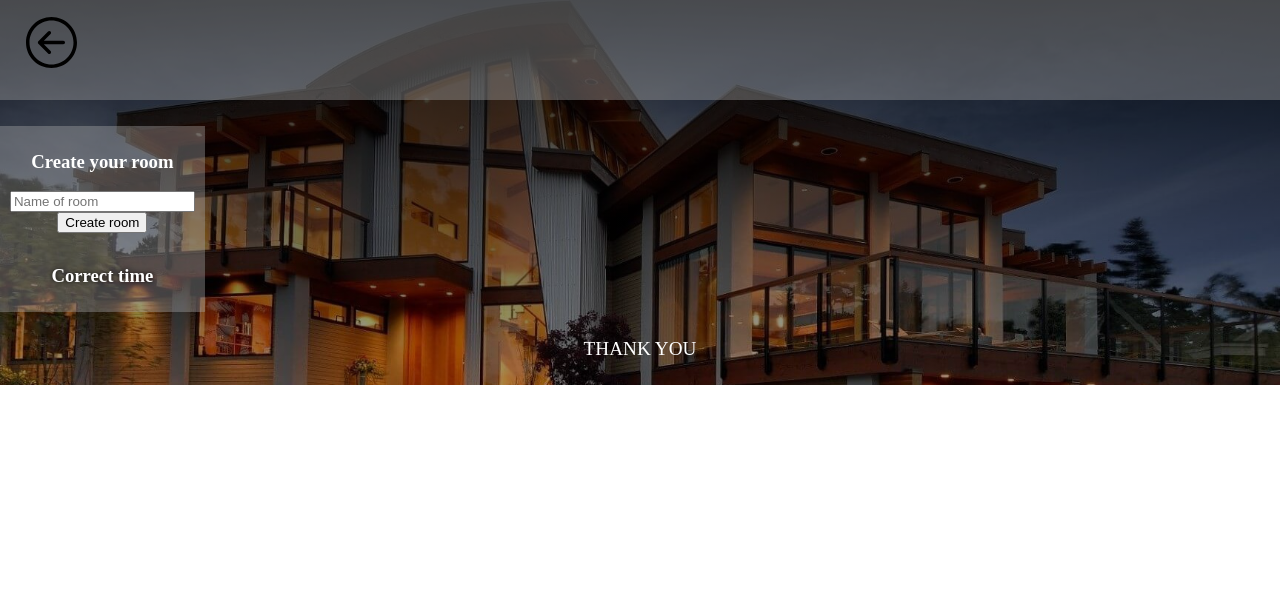
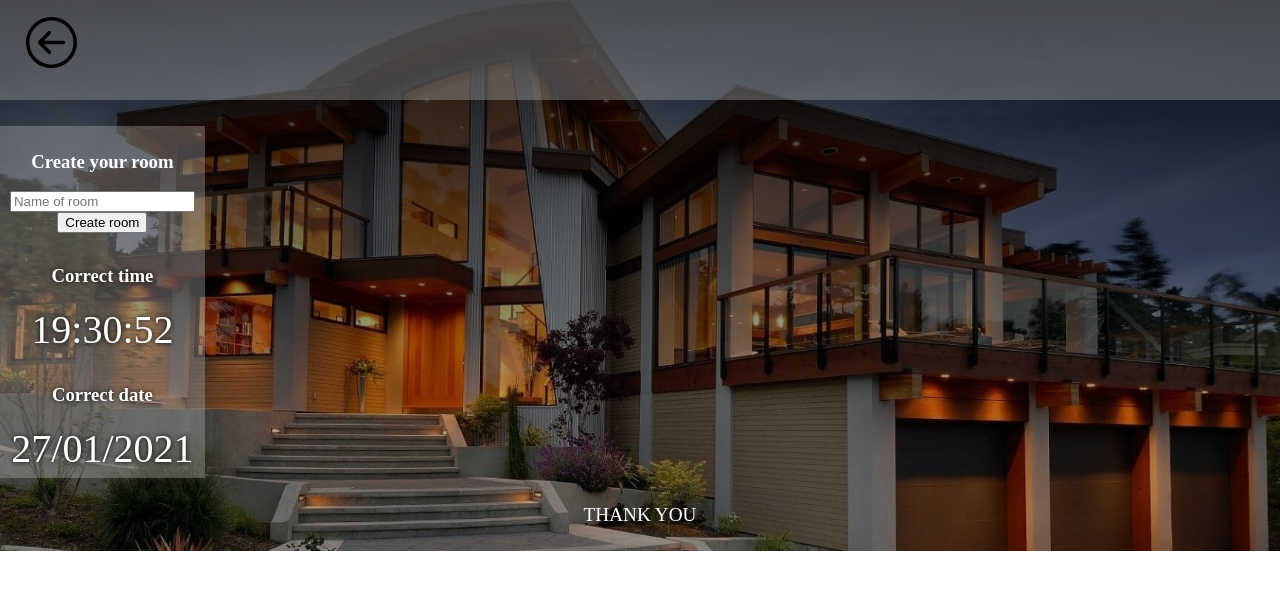
Before and after one commit to RuKatya/Project_House, a website: page house/Public/rooms.html in a window 1280 px wide. Drawn offline with Linux system fonts and the light colour scheme.

Commit message:
create time & date

```diff
--- a/house/Public/rooms.html
+++ b/house/Public/rooms.html
@@ -23,7 +23,12 @@
 
         <div class="correctTime">
             <h3>Correct time</h3>
-            <div id="correctTime" onload="getDate()"></div>
+            <div id="correctTime" onload="getTime()"></div>
+        </div>
+
+        <div class="correctDate">
+            <h3>Correct date</h3>
+            <div id="correctDate" onload="getDate()"></div>
         </div>
 
 
@@ -96,19 +101,44 @@
         </footer>
     </div>
     <script>
-        function getDate() {
-            var date = new Date();
-            var hours = date.getHours();
-            var minutes = date.getMinutes();
-            var seconds = date.getSeconds();
-            //По надобности условие ниже повторить с minutes и hours
+        //---------Correct time-----//
+        function getTime() {
+            let date = new Date();
+            let hours = date.getHours();
+            let minutes = date.getMinutes();
+            let seconds = date.getSeconds();
             if (seconds < 10) {
                 seconds = '0' + seconds;
+            } else if (minutes < 10) {
+                minutes = '0' + minutes;
             }
-            document.getElementById('hourAndDate').innerHTML = hours + ':' + minutes + ':' + seconds;
+
+            let time = `${hours}:${minutes}:${seconds}`;
+            document.getElementById('correctTime').innerHTML = time;
         }
-        setInterval(getDate, 0);
+        setInterval(getTime, 0);
 
+        //-----------Correct Date---------//
+        function getDate() {
+            let date = new Date();
+            let day = date.getDate();
+            let month = date.getMonth() + 1;
+            let year = date.getFullYear()
+
+            if (day < 10) {
+                day = '0' + day;
+            }
+            if (month < 10) {
+                month = '0' + month;
+            }
+
+            let dateToday = `${day}/${month}/${year}`
+            document.getElementById('correctDate').innerHTML = dateToday
+
+        }
+        setInterval(getDate, 0)
+
+        //------------//
 
 
 
--- a/house/Public/styleRoomPage.css
+++ b/house/Public/styleRoomPage.css
@@ -38,7 +38,8 @@ h3 {
     color: white;
 }
 
-.correctTime {
+.correctTime,
+.correctDate {
     width: 15%;
     padding: 0.5%;
     text-align: center;
@@ -46,7 +47,8 @@ h3 {
     text-shadow: 0px 0px 5px black;
 }
 
-#correctTime {
+#correctTime,
+#correctDate {
     font-size: 2.5em;
     color: white;
 }
```
